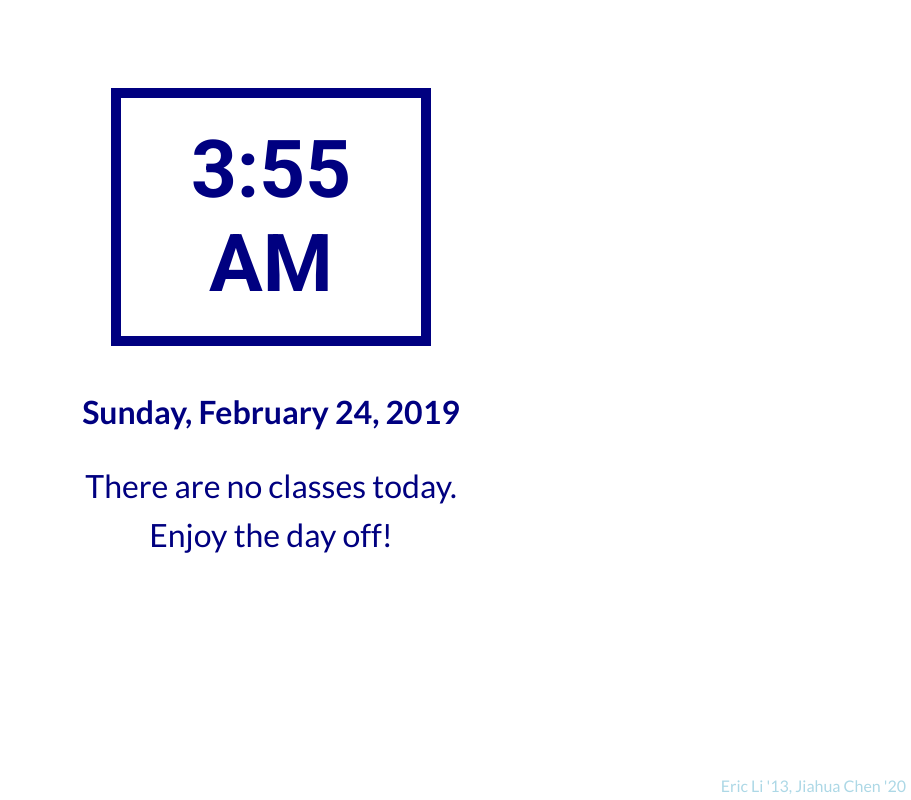
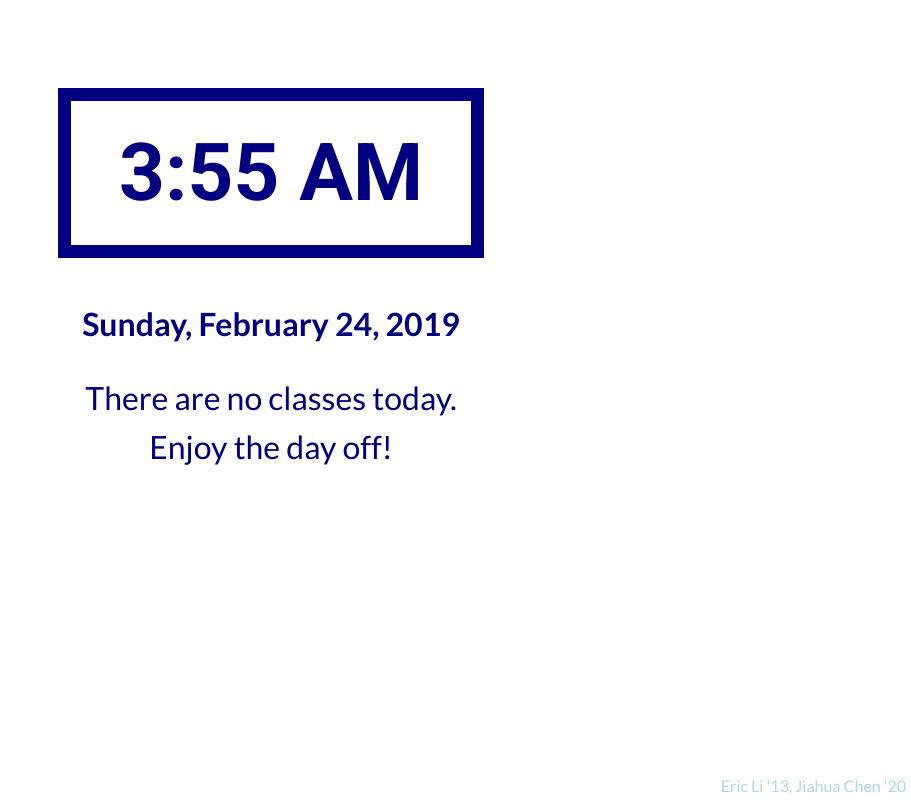
Before and after one commit to jiahuac/hotchkiss-clock, a plain HTML site: page index.html in a window 1280 px wide. Shown: the whole page, without its empty margins (369-1280 px from the left). Drawn offline with Linux system fonts and the light colour scheme.

Commit message:
Update style.css

```diff
--- a/style.css
+++ b/style.css
@@ -10,8 +10,8 @@
   font-size: 5em;
   height: 100;
   margin: 0;
-  width: 250px;
-  border: 10px solid navy;
+  width: 350px;
+  border: 13px solid navy;
   padding: 25px;
   margin: auto;
 }
```
